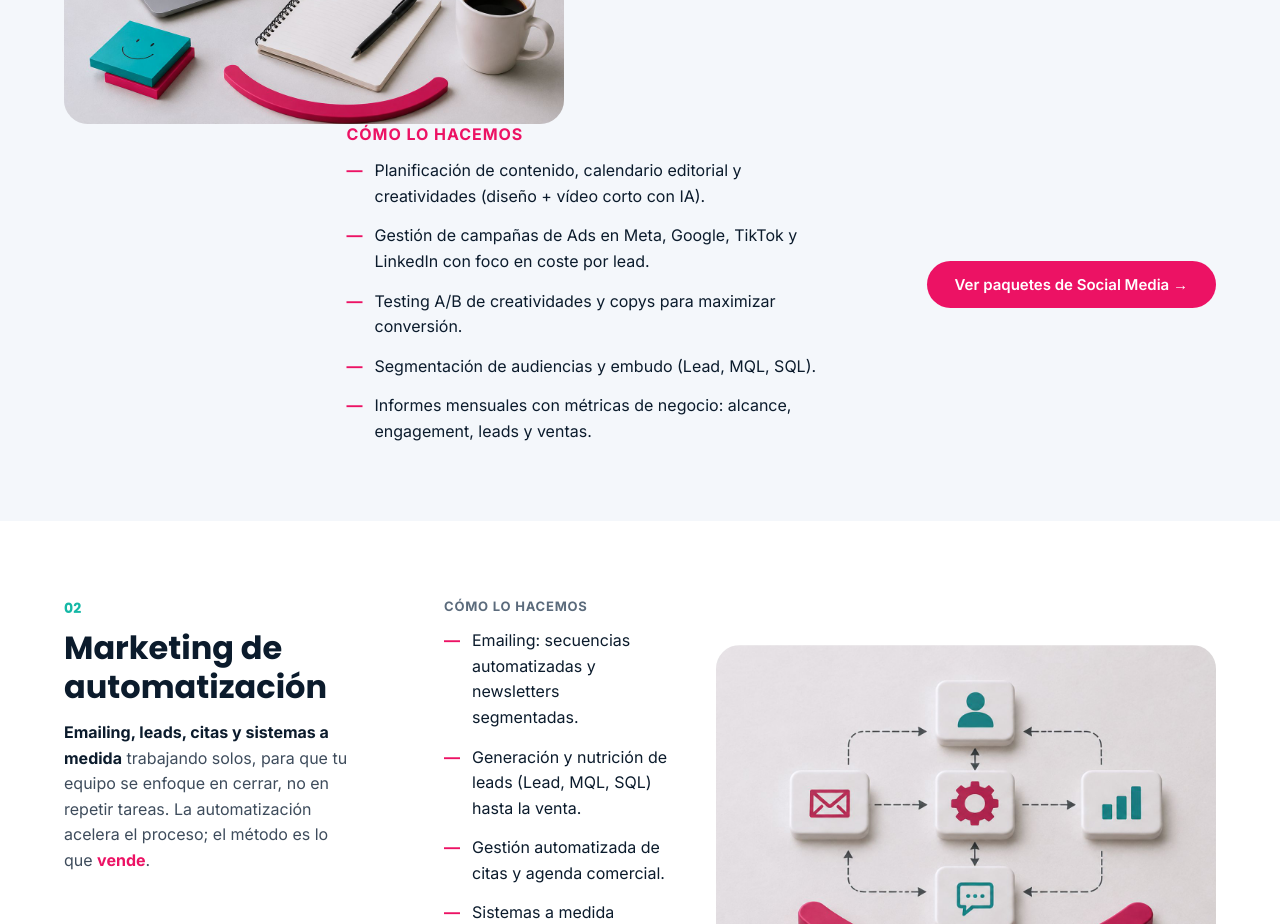
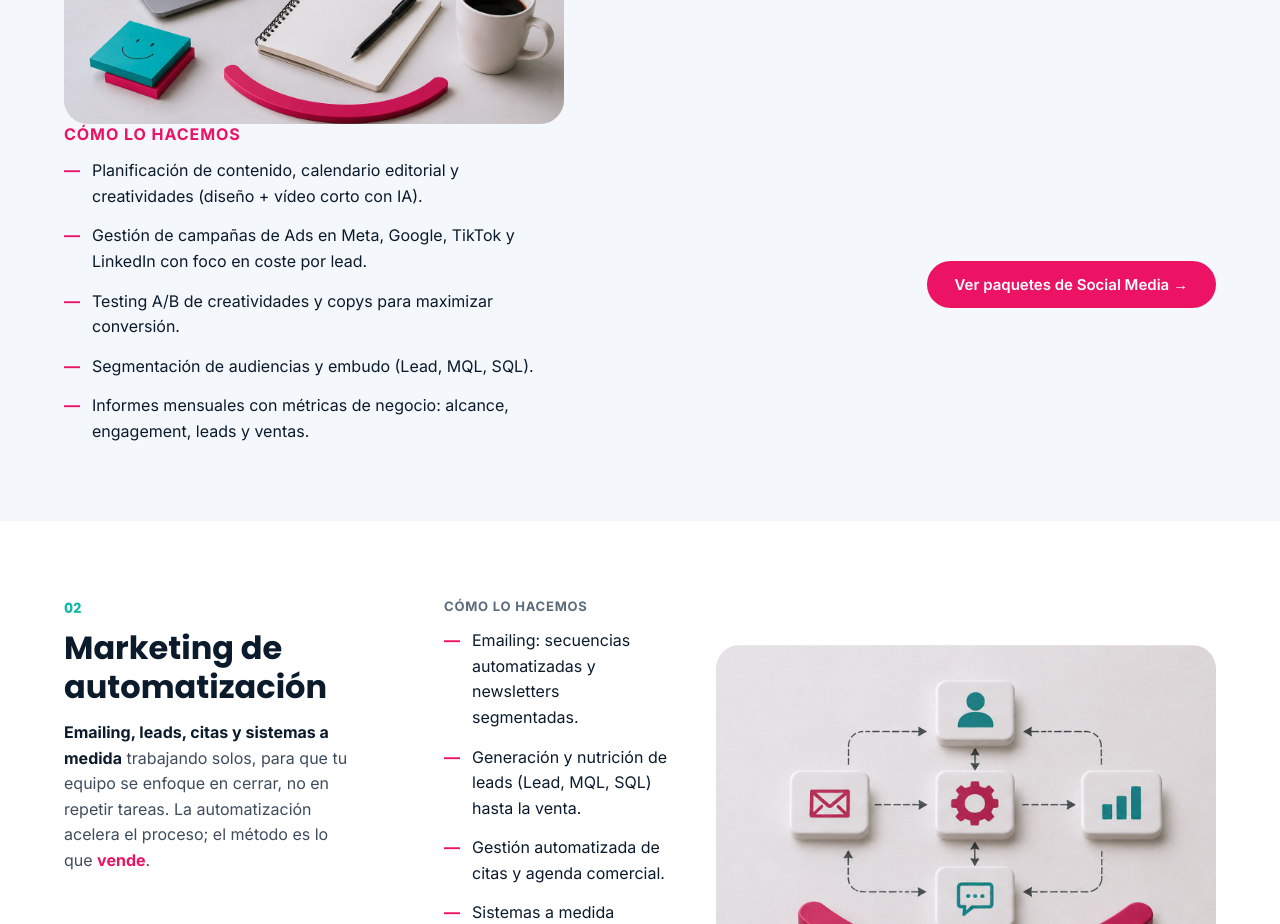
Before and after one commit to gemaminayolopez/gminayoprueba, a plain HTML site: page sitio/Servicios.html in a window 1280 px wide. Shown: the part 1200-2124 px from the top of the page. Drawn offline with Linux system fonts and the light colour scheme; no server answers.

Commit message:
Servicios: alinea Cómo lo hacemos bajo la foto y el botón a la derecha

```diff
--- a/sitio/Servicios.html
+++ b/sitio/Servicios.html
@@ -77,7 +77,7 @@
             <p style="margin:0;fontSize:16px;lineHeight:1.6;color:#3E4C5C;textAlign:justify;textWrap:pretty">Gestionamos tu presencia en redes con un método propio en tres etapas — <strong style="color:#0B1B2C;fontWeight:700">Presencia, Conversión, Crecimiento</strong> — y la publicidad que las acelera. Cada etapa tiene su propio objetivo y su propia forma de medirse, así que sabemos siempre en qué punto está tu marca y qué toca hacer a continuación. El contenido y los anuncios trabajan juntos hacia el mismo objetivo: <strong style="color:#EC1264;fontWeight:700">vender</strong>.</p>
           </div>
         </div>
-        <div style="display:flex;flexWrap:wrap;justifyContent:flex-end;alignItems:center;gap:100px">
+        <div style="display:flex;flexWrap:wrap;justifyContent:space-between;alignItems:center;gap:24px">
           <div style="flex:0 1 480px">
             <p style="margin:0 0 14px;fontSize:16px;fontWeight:700;letterSpacing:0.06em;textTransform:uppercase;color:#EC1264">Cómo lo hacemos</p>
             <ul style="margin:0;padding:0;listStyle:none;display:flex;flexDirection:column;gap:14px">
```
